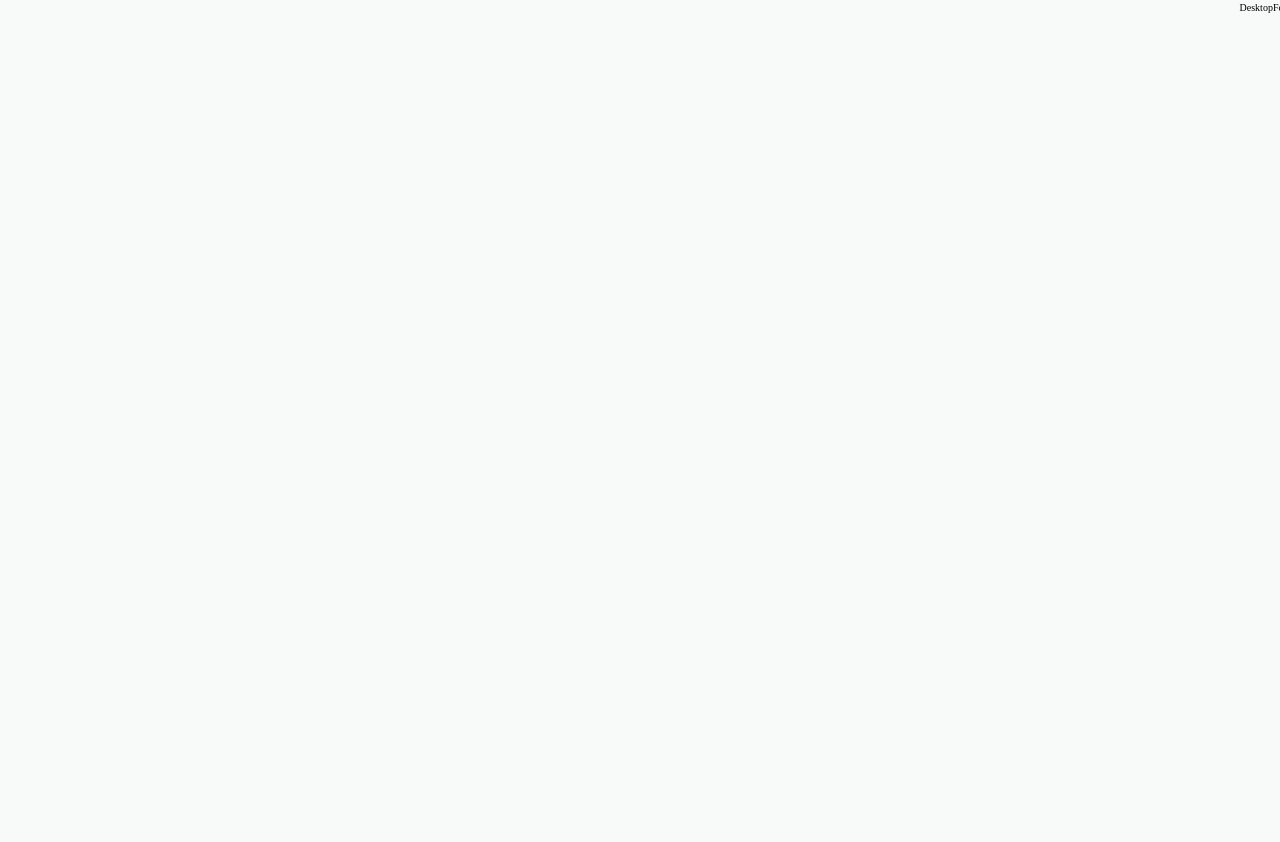
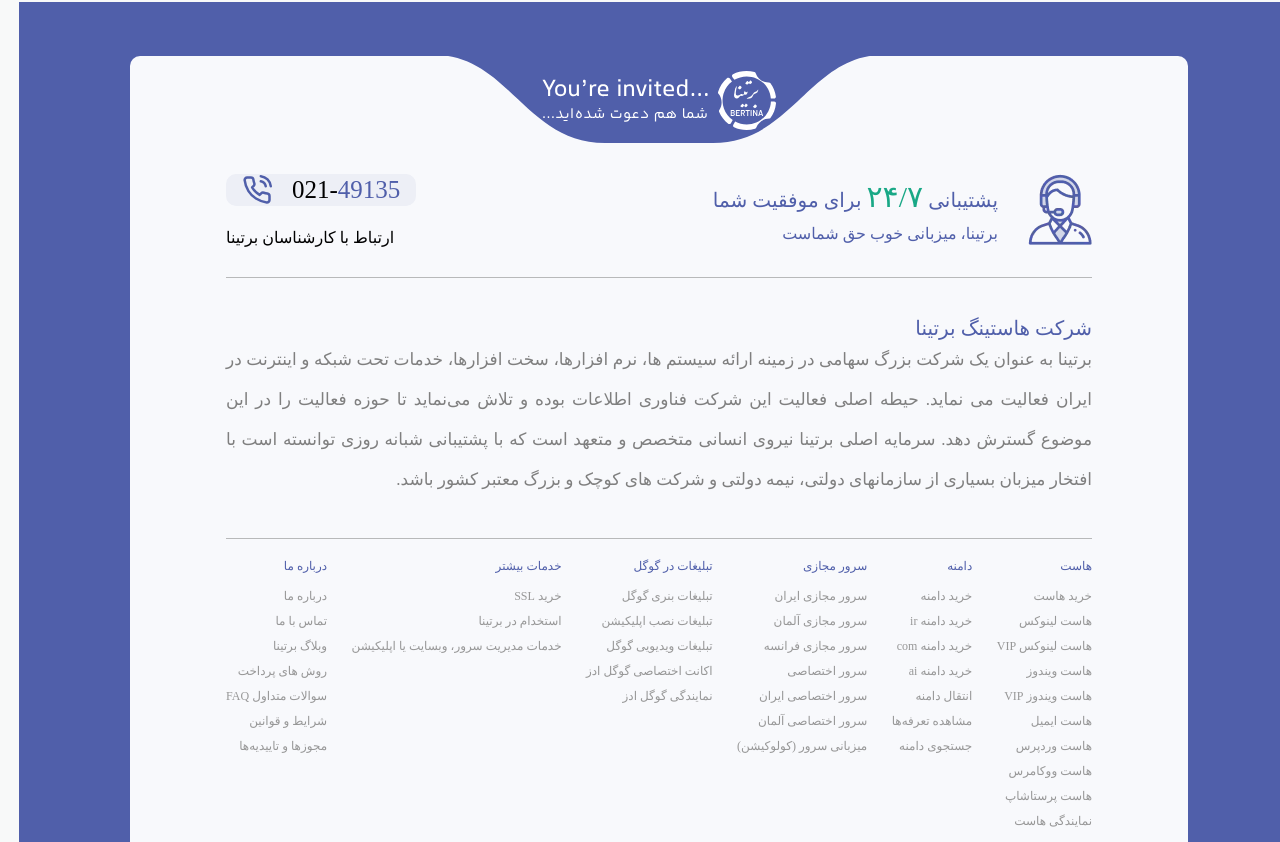
Before and after one commit to masabbasi/bertina, a React (Vite) app: page / in a window 1280 px wide. Shown: the part 498-1340 px from the top of the page. Before the commit the page ends 800 px from the top, so only its background shows below. Built offline with nearby package versions, Linux system fonts and the light colour scheme; a web font is replaced by a local one.

Commit message:
Desktop Footer

```diff
--- a/src/components/element/About.module.css
+++ b/src/components/element/About.module.css
@@ -1,6 +1,6 @@
 .container {
   width: 100%;
-	margin: 3.8rem 0;
+  margin: 3.8rem 0;
 }
 
 .container span {
@@ -11,7 +11,23 @@
 
 .container p {
   color: rgb(255 255 255 / 0.6);
-	font-size: 1.7rem;
-	line-height: 4rem;
-	text-align: justify;
+  font-size: 1.7rem;
+  line-height: 4rem;
+  text-align: justify;
 }
+
+/* Laptop Size */
+@media screen and (min-width: 992px) {
+  .container span {
+    color: var(--primary-color);
+    font-family: var(--main-fontBold);
+    font-size: 2rem;
+  }
+
+  .container p {
+    color: rgb(127 127 127);
+    font-size: 1.7rem;
+    line-height: 4rem;
+    text-align: justify;
+  }
+}
--- a/src/components/element/Accordion.jsx
+++ b/src/components/element/Accordion.jsx
@@ -15,7 +15,7 @@ const Accordion = ({ title, items, isOpen, onToggle }) => {
           <ul className={styles.list}>
             {items.map((item, index) => (
               <li key={index} className={styles.listItem}>
-                {item}
+                <a href="#">{item}</a>
               </li>
             ))}
           </ul>
--- a/src/components/element/Accordion.module.css
+++ b/src/components/element/Accordion.module.css
@@ -12,10 +12,8 @@
   align-items: center;
   cursor: pointer;
   transition: background-color 0.3s ease;
-	padding: 1rem 0;
+  padding: 1rem 0;
 }
-
-
 
 .title {
   margin: 0;
@@ -48,9 +46,14 @@
 .listItem {
   padding: 8px 0;
   font-size: 16px;
-  color: var(--text-Color);
 }
 
 .listItem:last-child {
   border-bottom: none;
 }
+
+.listItem a {
+  text-decoration: none;
+	color: var(--text-Color);
+
+}
--- a/src/components/module/footer/DesktopFooter.jsx
+++ b/src/components/module/footer/DesktopFooter.jsx
@@ -1,9 +1,80 @@
+import { FiPhoneCall } from "react-icons/fi";
+import About from "../../element/About";
+import Social from "../../element/social";
+import Certificate from "../../element/Certificate";
 import styles from "components/module/footer/DesktopFooter.module.css";
+import FooterPath from "../../path/footerPath";
+import { footerCategories } from "../../../constance/categories";
 
 function DesktopFooter() {
-	return (
-		<div>DesktopFooter</div>
-	)
+  return (
+    <div className={styles.container}>
+      <div className={styles.mainSection}>
+        <div className={styles.svg}>
+          <img src="/images/footer/slogan.svg" alt="دعوت برتینا" />
+          <div className={styles.right}>
+            <FooterPath />
+          </div>
+          <div className={styles.center}></div>
+          <div className={styles.left}>
+            <FooterPath />
+          </div>
+        </div>
+        <div className={styles.call}>
+          <div className={styles.callRight}>
+            <div className={styles.callRightImg}>
+              <img src="images/footer/footer-support-image.webp" alt="" />
+            </div>
+            <div className={styles.callRightText}>
+              <span>
+                پشتیبانی <span className={styles.greenText}>۲۴/۷</span> برای
+                موفقیت شما
+              </span>
+              <span>برتینا، میزبانی خوب حق شماست</span>
+            </div>
+          </div>
+          <div className={styles.callLeft}>
+            <a href="tel:+9821-49135">
+              <div>
+                <span className={styles.blackNumber}>021-</span>
+                <span>49135</span>
+              </div>
+              <FiPhoneCall />
+            </a>
+            <span>ارتباط با کارشناسان برتینا</span>
+          </div>
+        </div>
+
+        <div className={styles.about}>
+          <About />
+        </div>
+        <div className={styles.menu}>
+          {footerCategories.map((category, index) => (
+            <div key={index}>
+              <div>{category.name}</div>
+              <ul>
+                {category.subcategories.map((subcategory, index) => (
+                  <li key={index}>
+                    <a href="#">{subcategory}</a>
+                  </li>
+                ))}
+              </ul>
+            </div>
+          ))}
+        </div>
+        <div className={styles.icons}>
+          <Social />
+          <Certificate />
+        </div>
+        <div className={styles.cr}>
+          <p>
+            استفاده از مطالب سایت برتینا، فقط برای مقاصد غیر تجاری و با ذکر منبع
+            بلامانع است. کلیه حقوق این سایت متعلق به برتینا است.
+          </p>
+        </div>
+      </div>
+    </div>
+  );
 }
 
-export default DesktopFooter
+export default DesktopFooter;
--- a/src/components/module/footer/DesktopFooter.module.css
+++ b/src/components/module/footer/DesktopFooter.module.css
@@ -0,0 +1,187 @@
+.container {
+  width: 100%;
+  background-color: #505faa;
+  padding: 3.2rem 0 2rem;
+}
+
+.mainSection {
+  margin: 3.2rem 11.1rem;
+  padding: 0 9.6rem 0.1rem;
+  background-color: rgba(255, 255, 255, 0.959);
+  border-radius: 1rem;
+}
+
+.svg {
+  height: 8.8rem;
+  display: flex;
+  justify-content: center;
+  align-items: center;
+  position: relative;
+  margin-top: -1rem;
+}
+
+.svg img {
+  position: absolute;
+  z-index: 1;
+}
+
+.right,
+.left {
+  width: 17rem;
+  height: 8.8rem;
+  flex-shrink: 0;
+  margin: -0.2rem 0 0;
+}
+
+.center {
+  width: 11rem;
+  height: 8.8rem;
+  background-color: #505faa;
+  flex-shrink: 0;
+  margin: -0.2rem -0.1rem 0;
+}
+
+.left {
+  transform: scaleX(-1);
+}
+
+.call {
+  display: flex;
+  justify-content: space-between;
+  margin: 3rem 0;
+}
+
+.callRight {
+  display: flex;
+  align-items: center;
+  gap: 3rem;
+}
+
+/* .callRightImg {
+} */
+
+.callRightText {
+  display: flex;
+  flex-direction: column;
+  justify-content: space-between;
+  gap: 1rem;
+  color: var(--primary-color);
+  font-family: var(--main-fontBold);
+  font-size: 2rem;
+}
+
+.callRightText > span:last-child {
+  font-size: 1.6rem;
+  color: var(--text-color);
+}
+
+.greenText {
+  font-size: 3rem;
+  color: #19a886;
+}
+
+.callLeft {
+  display: flex;
+  flex-direction: column;
+  justify-content: space-between;
+  align-items: flex-end;
+}
+
+.callLeft a {
+  padding: 0.1rem 1.6rem;
+  background-color: #edeff6;
+  border-radius: 1rem;
+  display: flex;
+  justify-content: center;
+  align-items: center;
+  gap: 2rem;
+  text-decoration: none;
+}
+
+.callLeft a span {
+  font-size: 2.5rem;
+  color: var(--primary-color);
+  font-family: var(--main-fontBold);
+}
+
+.callLeft a svg {
+  color: var(--primary-color);
+  width: 3rem;
+  height: 3rem;
+}
+
+.blackNumber {
+  font-size: 3rem;
+  color: black !important;
+  font-family: var(--main-fontBold);
+}
+
+.callLeft span {
+  font-size: 1.6rem;
+  color: var(--text-color);
+}
+
+.about {
+  border-top: 0.1rem solid rgba(128, 128, 128, 0.524);
+  border-bottom: 0.1rem solid rgba(128, 128, 128, 0.524);
+  margin: 2rem 0;
+}
+
+.menu {
+  width: 100%;
+  display: flex;
+  justify-content: space-between;
+  align-items: flex-start;
+  gap: 1rem;
+}
+
+.menu div div {
+  margin-bottom: 1.5rem;
+	color: var(--primary-color);
+	font-family: var(--main-fontBold);
+	font-size: 1.2rem;
+}
+
+.menu ul {
+  list-style: none;
+}
+
+.menu a {
+  text-decoration: none;
+	color: rgba(147, 147, 147, 0.959);
+	font-size: 1.2rem;
+}
+
+.menu li {
+margin:1rem 0;
+}
+
+.icons {
+  width: 100%;
+  display: flex;
+  justify-content: space-between;
+  align-items: center;
+  margin: 2rem 0;
+}
+
+.icons div:first-child {
+  width: 50%;
+  justify-content: flex-start;
+}
+
+.icons div:last-child {
+  width: 50%;
+  justify-content: flex-end;
+}
+
+.cr {
+  margin: 2rem 0;
+  border-top: 0.1rem solid rgba(128, 128, 128, 0.524);
+}
+
+.cr p {
+  margin-top: 2rem;
+  color: var(--primary-color);
+  font-size: 1.7rem;
+  text-align: center;
+}
--- a/src/components/module/footer/MobileFooter.module.css
+++ b/src/components/module/footer/MobileFooter.module.css
@@ -50,3 +50,31 @@
   font-size: 1.7rem;
   text-align: center;
 }
+
+
+/* Responsive - Mobile First */
+/* Small Device Size */
+@media screen and (min-width: 450px) {
+}
+
+/* Mobile Size */
+@media screen and (min-width: 576px) {
+	.container {
+		padding: 3rem 2.4rem;
+	}
+}
+
+/* Tablet Size */
+@media screen and (min-width: 768px) {
+}
+
+/* Laptop Size */
+@media screen and (min-width: 992px) {
+  .container {
+    padding: 0 9.9rem;
+  }
+}
+
+/* Desktop Size */
+@media screen and (min-width: 1200px) {
+}
--- a/src/components/module/nav/MobileMenu.module.css
+++ b/src/components/module/nav/MobileMenu.module.css
@@ -52,8 +52,6 @@
 /* Laptop Size */
 @media screen and (min-width: 992px) {
   .container {
-    /* margin: 0 1.9rem; */
-    /* padding: 0 8rem; */
     padding: 0 9.9rem;
   }
 }
--- /dev/null
+++ b/src/components/path/FooterPath.jsx
@@ -0,0 +1,21 @@
+function FooterPath() {
+  return (
+    <>
+      <svg
+        width={170}
+        height={88}
+        viewBox="0 0 170 88"
+        fill="none"
+        xmlns="http://www.w3.org/2000/svg"
+      >
+        <path
+          fillRule="evenodd"
+          clipRule="evenodd"
+          d="M170 0C97 0 79 88 0 88V0H170Z"
+          fill="#505faa"
+        />
+      </svg>
+    </>
+  );
+}
+export default FooterPath;
--- a/src/constance/categories.js
+++ b/src/constance/categories.js
@@ -32,11 +32,7 @@ const footerCategories = [
       "سرور مجازی ایران",
       "سرور مجازی آلمان",
       "سرور مجازی فرانسه",
-    ],
-  },
-  {
-    name: "سرور اختصاصی",
-    subcategories: [
+      "سرور اختصاصی",
       "سرور اختصاصی ایران",
       "سرور اختصاصی آلمان",
       "میزبانی سرور (کولوکیشن)",
@@ -63,7 +59,8 @@ const footerCategories = [
   {
     name: "درباره ما",
     subcategories: [
-      "تماس با ما",
+      "درباره ما",
+			"تماس با ما",
       "وبلاگ برتینا",
       "روش های پرداخت",
       "سوالات متداول FAQ",
@@ -73,4 +70,4 @@ const footerCategories = [
   },
 ];
 
-export {footerCategories};
+export { footerCategories };
```
Also changed, not shown: public/images/footer/footer-support-image.webp (added), public/images/footer/slogan.svg (added).
